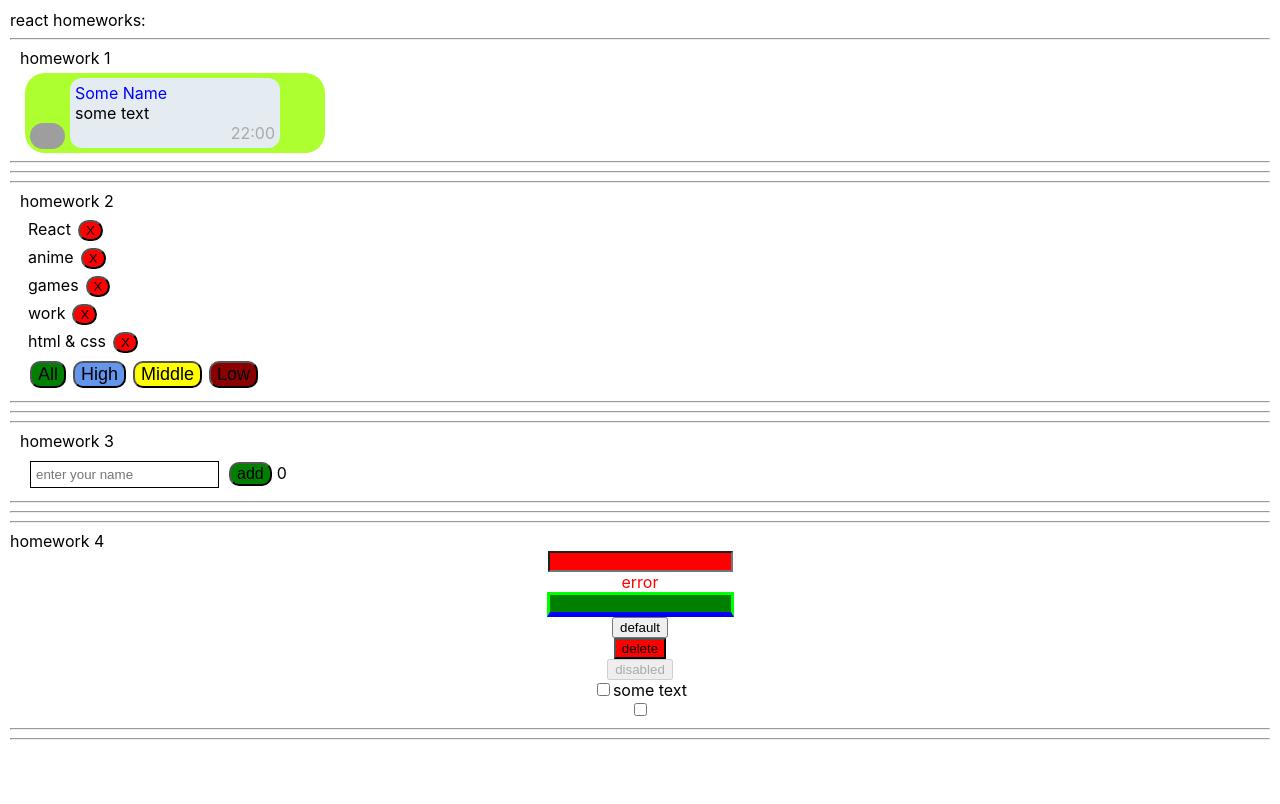
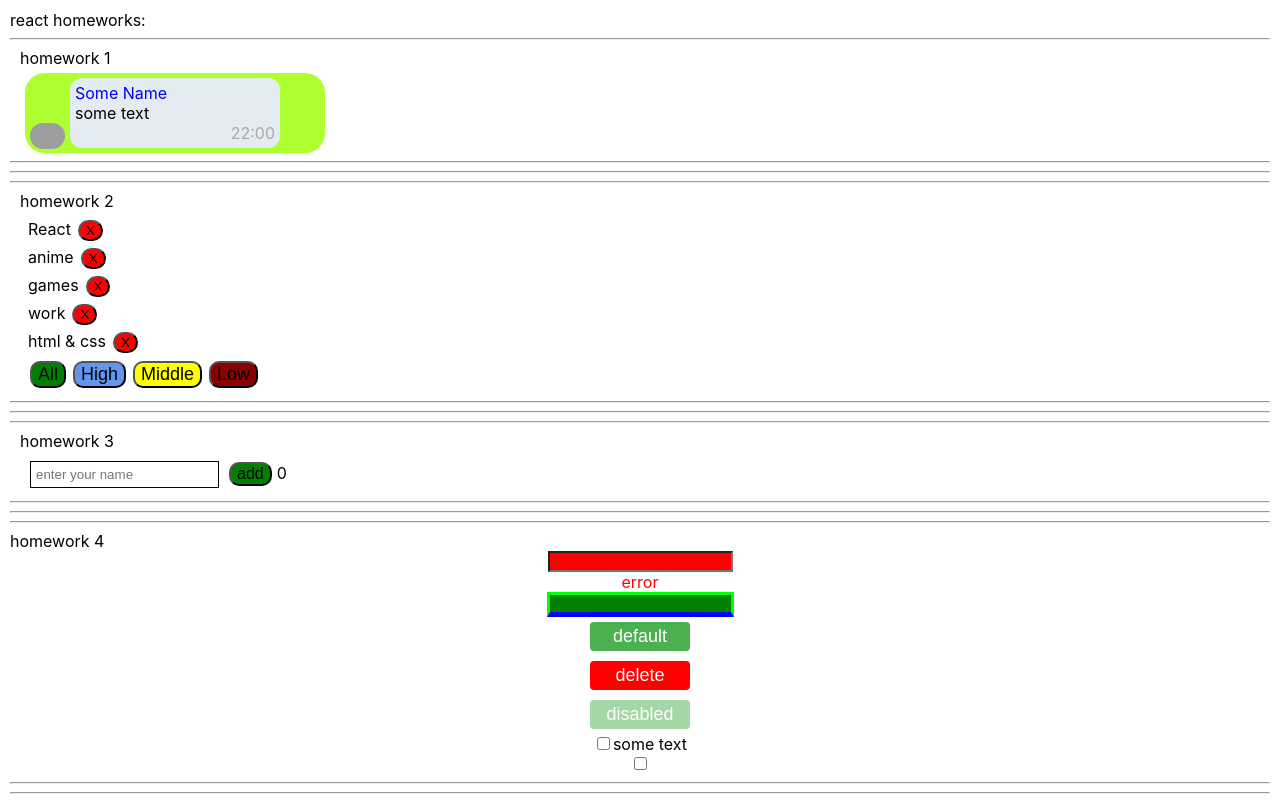
Before and after one commit to Saveliy-Georgiy/Homework2.0, a React (Create React App) app: page / in a window 1280 px wide. Built offline with nearby package versions, Linux system fonts and the light colour scheme; grey boxes are pictures that could not be loaded.

Commit message:
Added styles for button

```diff
--- a/src/p2-homeworks/h4/common/c2-SuperButton/SuperButton.module.css
+++ b/src/p2-homeworks/h4/common/c2-SuperButton/SuperButton.module.css
@@ -1,7 +1,26 @@
 .default {
+    font-size: 18px;
+    border: none;
+    border-radius: 4px;
+    color: white;
+    padding: 4px;
+    width: 100px;
+    margin: 5px;
+}
 
+.default:active {
+    transform: scale(0.98);
+    box-shadow: 3px 2px 22px 1px rgba(0, 0, 0, 0.24);
+}
+
+.default:disabled {
+    opacity: 50%;
 }
 
 .red {
     background: red;
 }
+
+.green {
+    background-color: #4CAF50;
+}
--- a/src/p2-homeworks/h4/common/c2-SuperButton/SuperButton.tsx
+++ b/src/p2-homeworks/h4/common/c2-SuperButton/SuperButton.tsx
@@ -14,7 +14,7 @@ const SuperButton: React.FC<SuperButtonPropsType> = (
         ...restProps// все остальные пропсы попадут в объект restProps, там же будет children
     }
 ) => {
-    const finalClassName = `${red ? s.red : s.default} ${className}`
+    const finalClassName = `${red ? s.red : s.green} ${s.default}`
 
     return (
         <button
```
